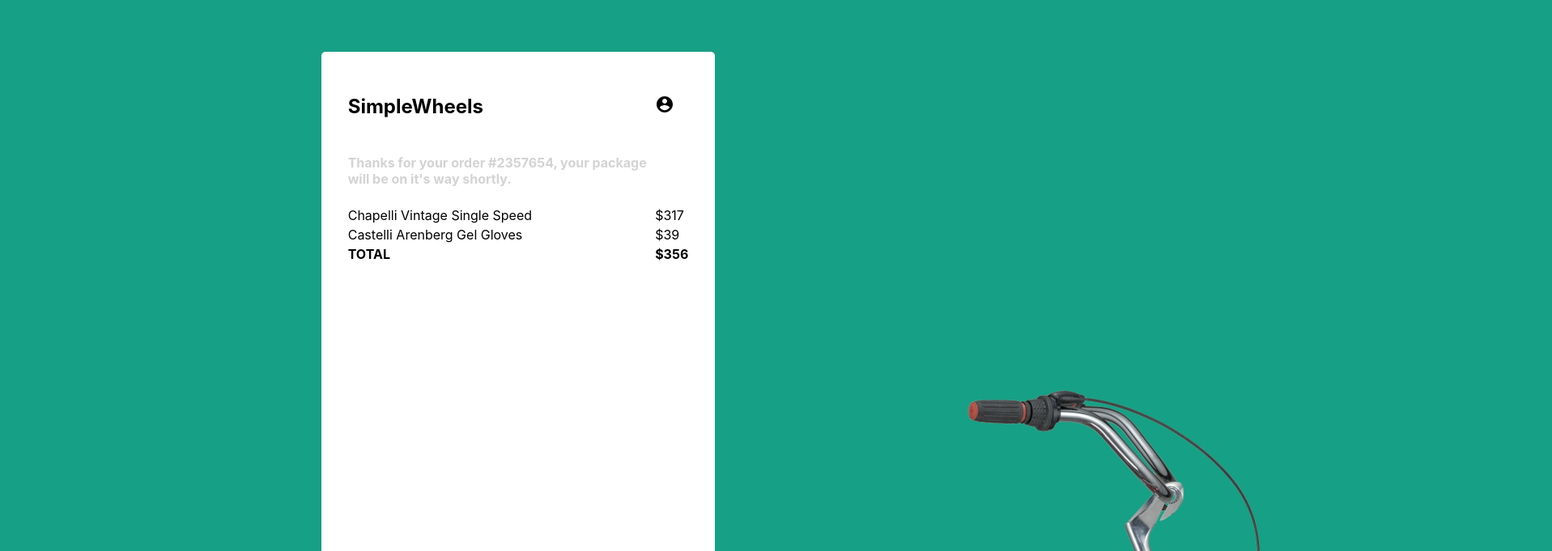
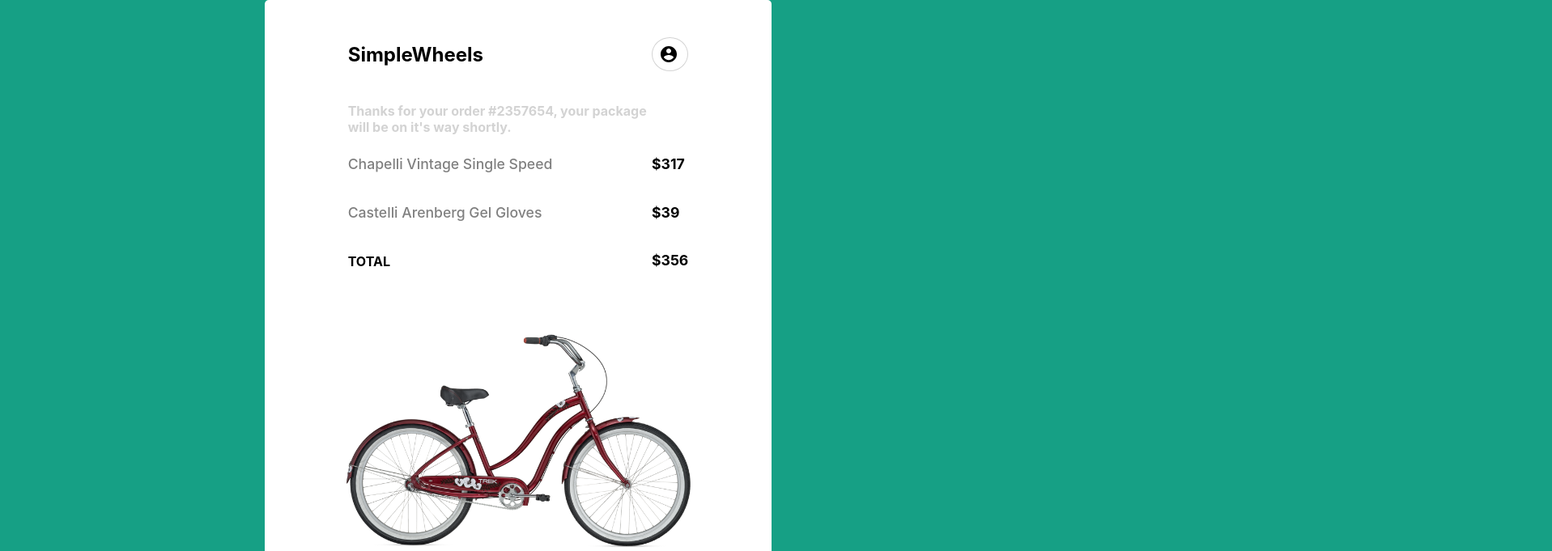
Before and after one commit to LeoMosiah/Front-Loops, a plain HTML site: page loop 1 - Step 3/src/index.html in a window 1280 px wide. Shown: the top 681 px of the page at 81% size, 1917 px wide, since content can reach past the window. Drawn offline with Linux system fonts and the light colour scheme.

Commit message:
Update styles.css

```diff
--- a/loop 1 - Step 3/src/css/styles.css
+++ b/loop 1 - Step 3/src/css/styles.css
@@ -1,27 +1,56 @@
-html,body{
+html,
+body {
   height: 100%;
+  font-size: medium;
 }
-body{
+body {
   margin: 0;
   padding: 0;
-    background-color: #16A085;
-    font-family: -apple-system, BlinkMacSystemFont, 'Segoe UI', Roboto, Oxygen, Ubuntu, Cantarell, 'Open Sans', 'Helvetica Neue', sans-serif;
+  background-color: #16a085;
+  font-family: -apple-system, BlinkMacSystemFont, "Segoe UI", Roboto, Oxygen,
+    Ubuntu, Cantarell, "Open Sans", "Helvetica Neue", sans-serif;
 }
-.frame{
+.frame {
   background-color: white;
   margin: 0 auto;
-    margin-top: 5%;
   padding: 30px;
+  padding-left: 100px;
+  padding-right: 100px;
   width: 33.33%;
   border-radius: 5px;
 }
-.background-img{
-    display: block;
+.payment-table {
 }
-.subtitle{
+.account-icon {
+  display: flex;
+  border: solid lightgray 1px;
+  border-radius: 100%;
+  padding: 8px;
+}
+.subtitle {
   color: lightgrey;
 }
-.payment-table-foot{
+.payment-table-foot {
   text-transform: uppercase;
   font-weight: 700;
 }
+.payment-table-row > td {
+  padding-bottom: 2em;
+}
+.product-description,
+.product-price {
+  font-size: 1.1em;
+}
+.product-description {
+  color: gray;
+  font-weight: 500;
+}
+.product-price {
+  color: black;
+  font-weight: 700;
+}
+.background-image {
+  width: 100%;
+  height: auto;
+  padding: 0;
+}
```
Lines whose indentation alone changed are shown as unchanged.
